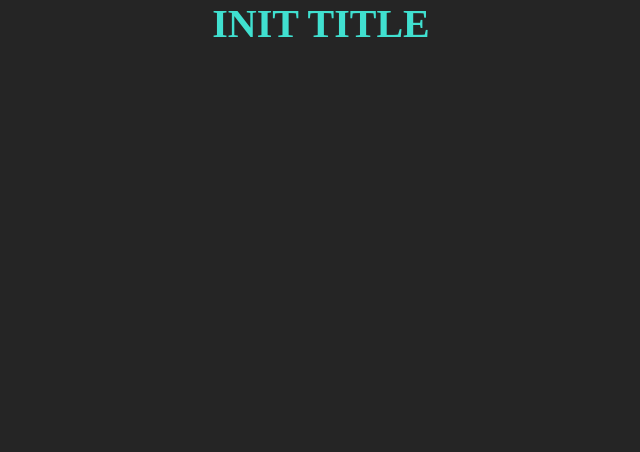
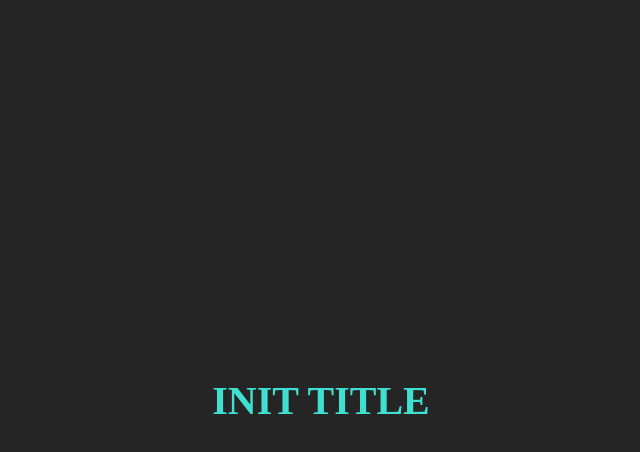
Before and after one commit to severuna/react_reduxBase, a React app: page / in a window 1280 px wide. Shown: the whole page, without its empty margins (319-959 px from the left). Built offline with nearby package versions, Linux system fonts and the light colour scheme.

Commit message:
add Main & move init tile & styles

```diff
--- /dev/null
+++ b/src/Main.css
@@ -0,0 +1,15 @@
+.main {
+    display: flex;
+    flex-direction: column;
+    justify-content: center;
+    align-items: center;
+    background-color: #252525;
+    max-width: 100vw;
+    min-height: 100vh;
+}
+
+.title {
+    font-size: 4rem;
+    color: turquoise;
+    text-transform: uppercase;
+}
--- /dev/null
+++ b/src/Main.js
@@ -0,0 +1,12 @@
+import React from 'react';
+import './Main.css';
+
+const Main = () => {
+    return (
+        <div className='main row'>
+            <h1 className='title'>Init title</h1>
+        </div>
+    );
+};
+
+export default Main;
--- a/src/index.css
+++ b/src/index.css
@@ -10,15 +10,6 @@ html {
   box-sizing: border-box;
 }
 
-body {
-  display: flex;
-  flex-direction: column;
-  justify-content: center;
-  align-items: center;
-  background-color: #252525;
-  max-width: 100vw;
-}
-
 .row {
   display: flex;
   flex-direction: row;
@@ -28,9 +19,3 @@ body {
   display: flex;
   flex-direction: column;
 }
-
-.title {
-  font-size: 4rem;
-  color: turquoise;
-  text-transform: uppercase;
-}
--- a/src/index.js
+++ b/src/index.js
@@ -1,8 +1,9 @@
 import React from 'react';
 import ReactDOM from 'react-dom/client';
 import './index.css';
+import Main from './Main';
 
 const root = ReactDOM.createRoot(document.getElementById('root'));
 root.render(
-  <h1 className="title">Init title</h1>
+  <Main />
 );
```
